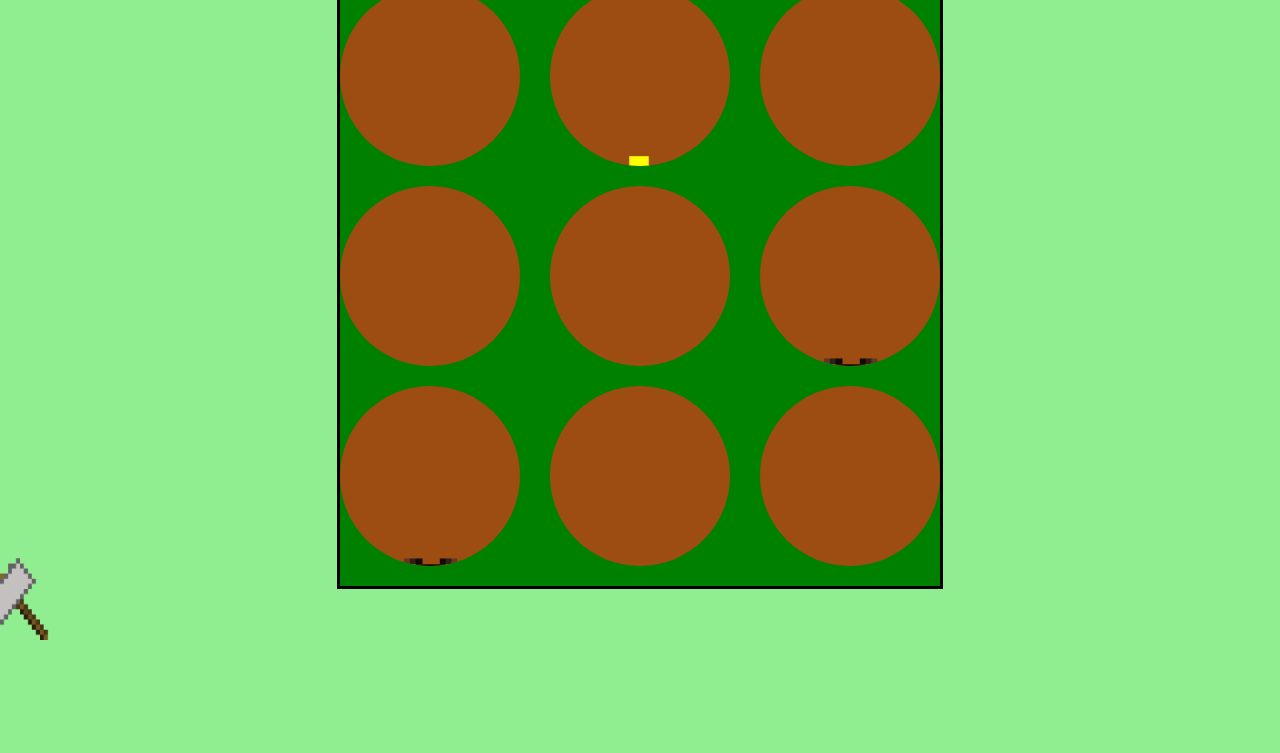
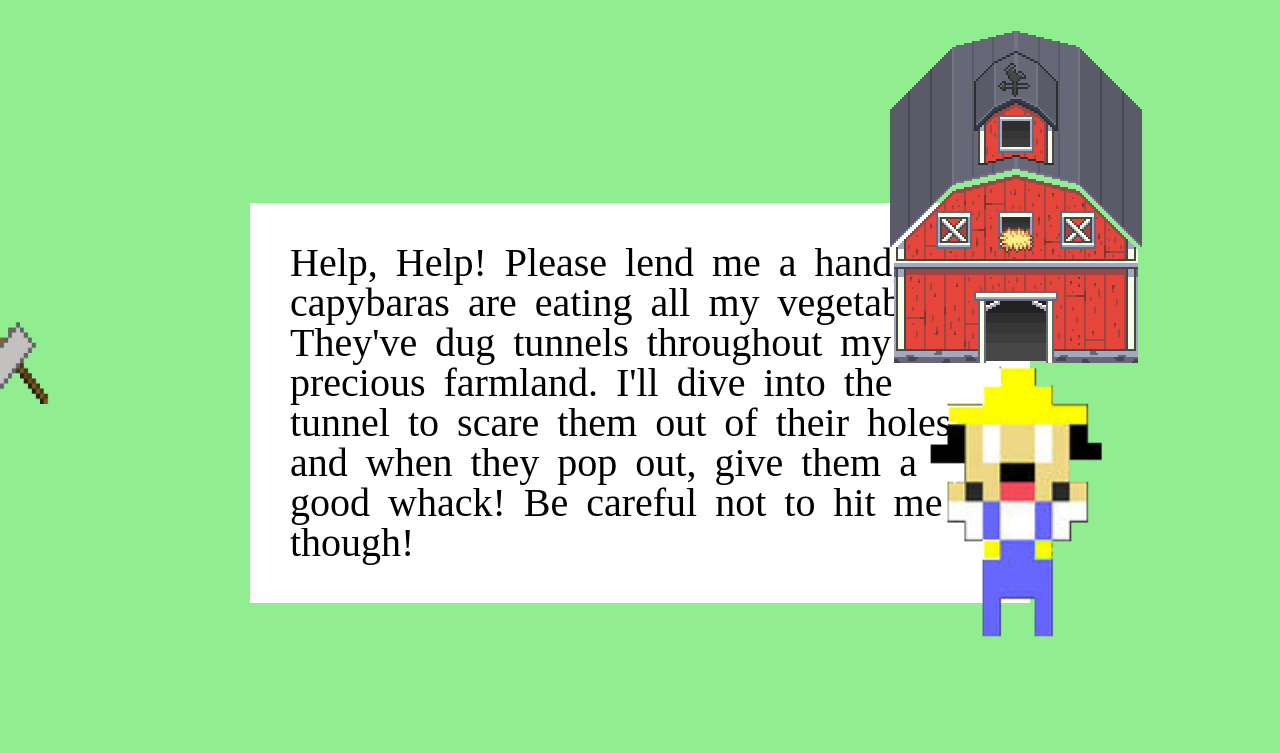
Before and after one commit to cruse-charles/AA-JavaScript-Project, a website built with webpack: page index.html in a window 1280 px wide. Shown: the part 47-800 px from the top of the page. Built offline with Linux system fonts and the light colour scheme.

Commit message:
added intro screen

```diff
--- a/index.html
+++ b/index.html
@@ -11,9 +11,20 @@
   </head>
 
   <body>
-    <h1 id="h1">Score: <span id="score">00</span></h1>
-    <div id="board">
+
+    <div>
+      <div id="start-screen">Help, Help! Please lend me a hand, capybaras are eating all my vegetables! They've dug tunnels throughout my precious farmland. I'll dive into the tunnel to scare them out of their holes, and when they pop out, give them a good whack! Be careful not to hit me though!</div>
+      <img id="intro-farmer"src="./assets/clear-intro-farmer.png">
     </div>
+
+    <div>
+      <img id="barn" src="./assets/transparent_barn.png">
+    </div>
+
+    <canvas style="display: none">
+      <h1 class="game" id="h1">Score: <span id="score">00</span></h1>
+      <div class="game" id="board"></div>
+    </canvas>
 
     <div class="cursor"></div>
     <script src="./src/scripts/mouse.js"></script>
--- a/src/index.js
+++ b/src/index.js
@@ -79,8 +79,6 @@ function createCapy1() {
         capyHole1.removeChild(capy1);
     })
 
-
-
 }
 
 
@@ -95,15 +93,15 @@ function createCapy2() {
     }
 
     capy2 = document.createElement("img");
-    capy2.id = "capy2";
+    // capy2.id = "capy2";
     capy2.src = './assets/clear-capybara.png';
     capy2.classList.add('character')
 
     num2 = randomNum();
-
     capyHole2 = document.getElementById(num2);
+// debugger;
     capyHole2.appendChild(capy2);
-
+// debugger;
     capy2.addEventListener('click', () => {
         score += 10;
         document.getElementById("score").innerText = score.toString();
@@ -137,7 +135,7 @@ function createFarmer() {
     farmerHole.appendChild(farmer);
 
     farmer.addEventListener('click', () => {
-        gameOver = true
+        gameOver = true;
         document.getElementById("h1").innerText = "Game Over: " + score.toString();
     })
 
@@ -149,7 +147,7 @@ function runGame() {
     // new Capy();
     setInterval(createCapy2, 1000);
     setInterval(createFarmer, 1000);
-    setInterval(resetArr, 1000)
+    setInterval(resetArr, 1000);
 }
 
 function randomNum() {
--- a/src/index.scss
+++ b/src/index.scss
@@ -46,7 +46,7 @@ h1 {
 body {
     background-color: lightgreen;
     overflow: hidden;
-    cursor: none;
+    // cursor: none;
 }
 
 #board {
@@ -116,3 +116,31 @@ body {
 .cursor.active {
     transform: translate(-40%, -40%) rotate(-45deg)
 }
+
+
+#intro-farmer {
+    height: 300px;
+    width: 200px;
+    position: absolute;
+    right: 160px;
+    bottom: 100px;
+}
+
+#start-screen{
+    font-size: 40px;
+    word-spacing: 0.2em;
+    margin: 0 auto;
+    background-color: #fff;
+    padding: 1em;
+    // border-bottom: 2px solid #0e6dad;
+    position: relative;
+    top: 250px;
+    width: 700px;
+    // line-height: 1.2em;
+}
+
+#barn{
+    position: absolute;
+    right: 100px;
+    top: 50px;
+}
--- a/src/scripts/create_chars.js
+++ b/src/scripts/create_chars.js
@@ -8,37 +8,35 @@ class Capy {
 
 
         let capy1 = document.createElement("img");
-        capy1.id = "capy1";
         capy1.src = './assets/clear-capybara.png';
+        capy1.classList.add('character')
 
         let num1 = randomNum();
-
         let capyHole1 = document.getElementById(num1);
-
-        capyHole1.appendChild(capy1);
 
         if(capyHole1) {
             capyHole1.innerHTML = "";
         }
 
+        capyHole1.appendChild(capy1);
 
         capy1.addEventListener('click', () => {
             score += 10;
             document.getElementById("score").innerText = score.toString();
             capyHole1.removeChild(capy1);
         })
-
-
     }
 }
 
 
+let arr = [0,1,2,3,4,5,6,7,8]
 function randomNum() {
     let num = Math.floor(Math.random() * arr.length);
-    let randNum = arr.splice(num,1)[0]
+    let randNum = arr.splice(num,1)[0];
     return randNum.toString();
-    // return num
 }
 
-let arr = [0,1,2,3,4,5,6,7,8]
+setInterval(new Capy,1500)
+
+
 export default Capy;
```
Also changed, not shown: assets/clear-intro-farmer.png (added), assets/not-clear-intro-dog.PNG (added), dist/main.css, dist/main.js, screenshot help/class problem/Capture.PNG (added), screenshot help/class problem/capyclassnotworking.PNG (added), screenshot help/class problem/capyconstructor.PNG (added), screenshot help/class problem/console.PNG (added), screenshot help/class problem/createcapy1.PNG (added), screenshot help/class problem/rungamecapycalss.PNG (added).
